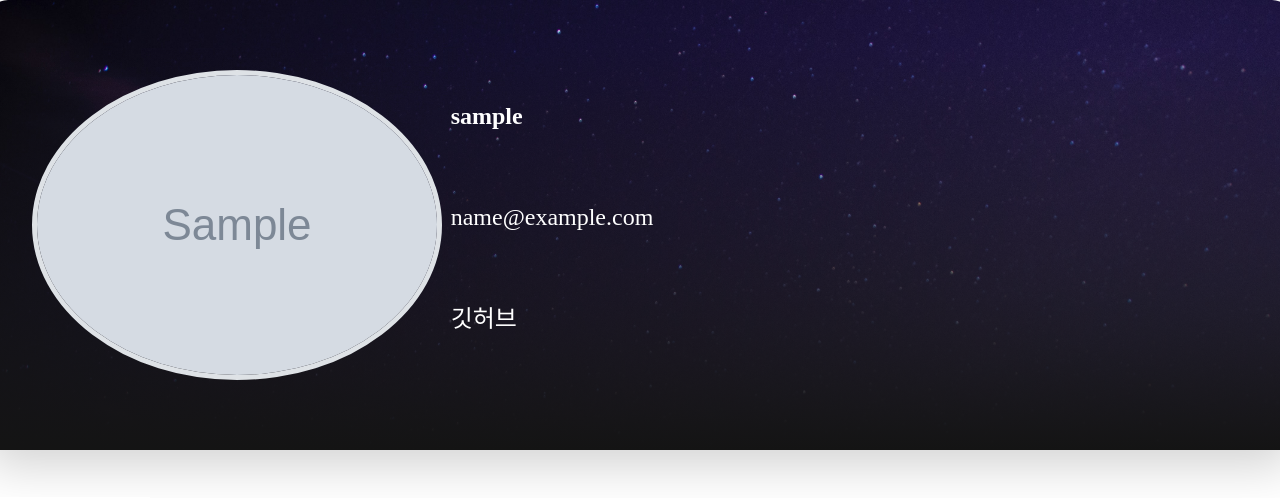
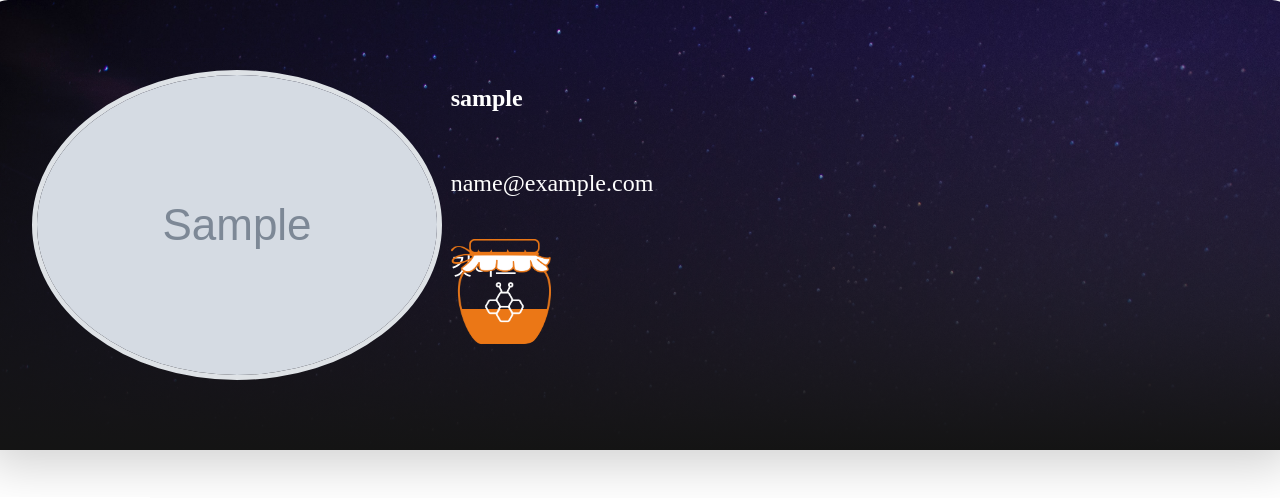
Before and after one commit to midhyun/CodeBee, a Django app: page /accounts/1/ in a window 1280 px wide. Shown: the part 68-566 px from the top of the page. Run offline with Django 3.2, Linux system fonts and the light colour scheme; tables that the repository leaves empty hold one stand-in row (values such as "Sample post"); grey boxes marked "Sample" are stand-in pictures; some libraries are stand-ins or nearby versions; some web fonts are replaced.

Commit message:
style: 꿀단지 점수에 맞춰 단지 이미지 채우기

```diff
--- a/accounts/static/accounts/css/style.css
+++ b/accounts/static/accounts/css/style.css
@@ -558,13 +558,10 @@ input[type=password]{
 }
 
 .icons {
-  padding-top: 50px;
-  background: url('/static/accounts/image/honey.png') 0px 0px / 50px no-repeat;
+  padding-top: 100px;
 }
 
 .icons2 {
-  padding-left: 50px;
-  padding-top: 30.2px;
+  padding-left: 100px;
   overflow: hidden;
-  background: url('/static/accounts/image/honey_fill.png') 0px calc(30.2px - 50px) / 50px no-repeat;
 }
--- a/accounts/templates/accounts/detail.html
+++ b/accounts/templates/accounts/detail.html
@@ -34,6 +34,12 @@
         <p>
           깃허브
         </p>
+      <!-- 꿀단지 이미지 -->
+          <div>
+            <span class="icons" style="background: url('/static/accounts/image/honey.png') 0px 0px / 100px no-repeat;">
+              <span class="icons2" style="padding-top: calc({{ honey }}*2px); background: url('/static/accounts/image/honey_fill.png') 0px calc({{ honey }}*2px - 100px) / 100px no-repeat;"></span>
+              </span>
+          </div>
 
       </div>
     </header>
@@ -110,10 +116,7 @@
                 아직 작성된 리뷰가 없어요.
               </div>
             </section>
-            <!-- 꿀단지 이미지 -->
-            <span class="icons">
-              <span class="icons2"></span>
-              </span>
+
             </div>
           </div>
         </div>
--- a/accounts/views.py
+++ b/accounts/views.py
@@ -438,7 +438,7 @@ def detail(request, user_pk):
 
     plus = Honey.objects.filter(rated_user=person, like=True).count()
     minus = Honey.objects.filter(rated_user=person, dislike=True).count()
-    honey = 70 + plus - minus
+    honey = 15 + plus - minus
 
     return render(
         request,
@@ -447,6 +447,7 @@ def detail(request, user_pk):
             "person": person,
             "studies": studies,
             "deactives": deactives,
+            "honey" : honey,
         },
     )
 
```
